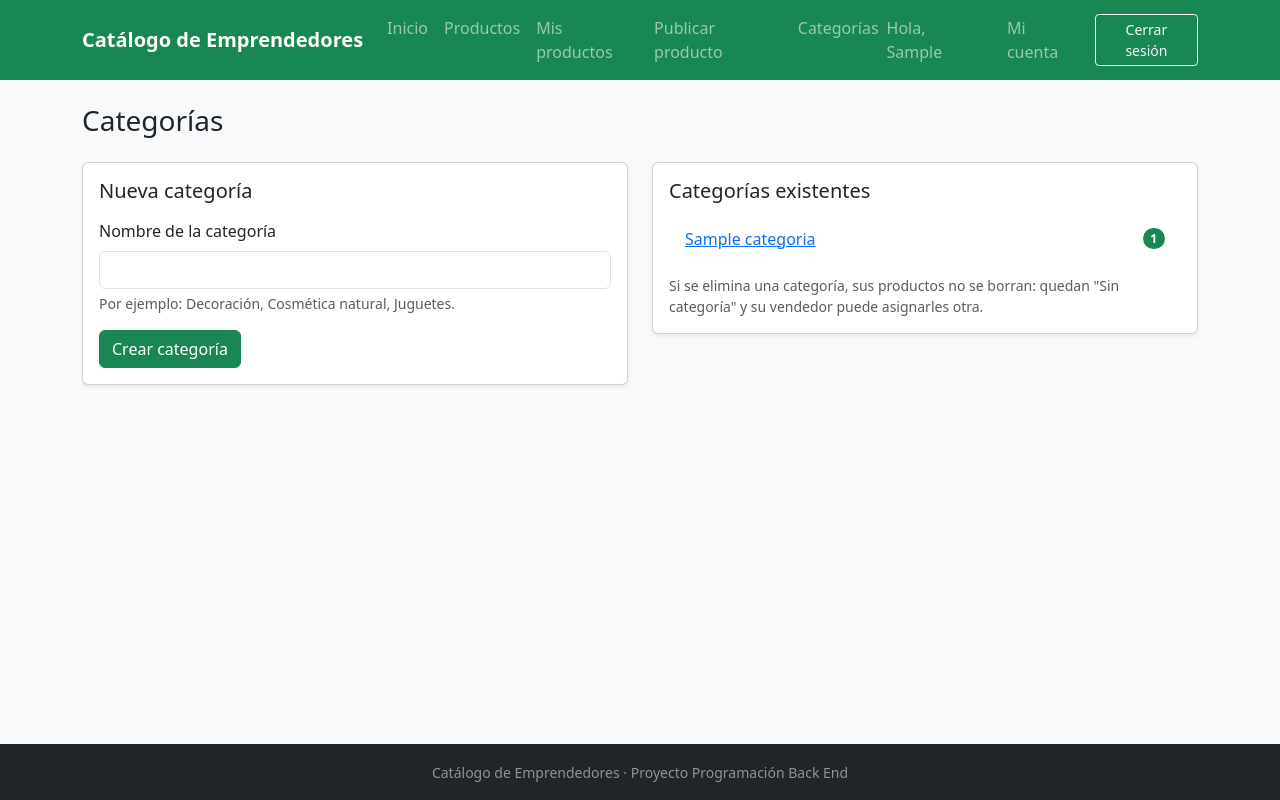
After one commit to jonnett/Emprendimiento_catalogo_productos, a Django app: page /categorias/ in a window 1280 px wide. The commit adds this page. Run offline with Django 5.2, Linux system fonts and the light colour scheme; a user stored in the database is signed in; tables that the repository leaves empty hold one stand-in row (values such as "Sample post").

Commit message:
V1.1.2
Categoria y etiquetas en el formulario, crear categorias y regla al eliminar categoria

```diff
--- a/catalogo/forms.py
+++ b/catalogo/forms.py
@@ -2,7 +2,10 @@ from django import forms
 
 from cuentas.forms import EstiloBootstrapMixin
 
-from .models import Producto
+from .models import Categoria, Etiqueta, Producto
+
+# Lo dejo en una constante para usar el mismo numero en la validacion y en el texto de ayuda.
+MAXIMO_ETIQUETAS = 5
 
 
 class ProductoForm(EstiloBootstrapMixin, forms.ModelForm):
@@ -14,9 +17,28 @@ class ProductoForm(EstiloBootstrapMixin, forms.ModelForm):
     y la fecha la pone auto_now_add.
     """
 
+    # Redefino estos dos campos para controlar como se ven y que opciones muestran.
+    # La categoria es opcional porque el caso dice que un producto puede quedar sin catalogo.
+    # empty_label es el texto de la opcion vacia de la lista.
+    categoria = forms.ModelChoiceField(
+        queryset=Categoria.objects.all(),
+        required=False,
+        empty_label="Sin categoría",
+        label="Categoría",
+    )
+
+    # Las etiquetas las muestro como casillas, que es mas claro que una lista donde hay que apretar Ctrl.
+    etiquetas = forms.ModelMultipleChoiceField(
+        queryset=Etiqueta.objects.all(),
+        required=False,
+        widget=forms.CheckboxSelectMultiple,
+        label="Etiquetas",
+        help_text=f"Elige hasta {MAXIMO_ETIQUETAS} etiquetas.",
+    )
+
     class Meta:
         model = Producto
-        fields = ["nombre", "descripcion", "precio", "stock"]
+        fields = ["nombre", "descripcion", "precio", "stock", "categoria", "etiquetas"]
         labels = {
             "nombre": "Nombre del producto",
             "descripcion": "Descripción",
@@ -63,3 +85,31 @@ class ProductoForm(EstiloBootstrapMixin, forms.ModelForm):
                 raise forms.ValidationError("Ya tienes un producto publicado con ese nombre.")
 
         return nombre
+
+    def clean_etiquetas(self):
+        # Regla del caso: hasta cinco etiquetas por producto.
+        # Aqui ya tengo las etiquetas que marco el usuario y solo cuento cuantas son.
+        etiquetas = self.cleaned_data["etiquetas"]
+        if len(etiquetas) > MAXIMO_ETIQUETAS:
+            raise forms.ValidationError(
+                f"Puedes elegir como máximo {MAXIMO_ETIQUETAS} etiquetas, marcaste {len(etiquetas)}."
+            )
+        return etiquetas
+
+
+class CategoriaForm(EstiloBootstrapMixin, forms.ModelForm):
+    """Formulario para crear categorias desde el sitio."""
+
+    class Meta:
+        model = Categoria
+        fields = ["nombre"]
+        labels = {"nombre": "Nombre de la categoría"}
+        help_texts = {"nombre": "Por ejemplo: Decoración, Cosmética natural, Juguetes."}
+
+    def clean_nombre(self):
+        # Quito espacios de sobra y dejo la primera letra en mayuscula para que el filtro del listado se vea ordenado.
+        # Que no se repita lo revisa solo el ModelForm, porque en el modelo el nombre tiene unique=True.
+        nombre = " ".join(self.cleaned_data["nombre"].split())
+        if len(nombre) < 3:
+            raise forms.ValidationError("El nombre debe tener al menos 3 letras.")
+        return nombre[0].upper() + nombre[1:]
--- /dev/null
+++ b/catalogo/templates/catalogo/categorias.html
@@ -0,0 +1,45 @@
+{% extends "base.html" %}
+
+{% block titulo %}Categorías · Catálogo de Emprendedores{% endblock %}
+
+{% block contenido %}
+<h1 class="h3 mb-4">Categorías</h1>
+
+<div class="row">
+    <div class="col-md-6 mb-4">
+        <div class="card shadow-sm">
+            <div class="card-body">
+                <h2 class="h5 mb-3">Nueva categoría</h2>
+                <form method="post" novalidate>
+                    {% csrf_token %}
+                    {% include "form_campos.html" %}
+                    <button type="submit" class="btn btn-success">Crear categoría</button>
+                </form>
+            </div>
+        </div>
+    </div>
+
+    <div class="col-md-6 mb-4">
+        <div class="card shadow-sm">
+            <div class="card-body">
+                <h2 class="h5 mb-3">Categorías existentes</h2>
+                <ul class="list-group list-group-flush">
+                    {% for categoria in categorias %}
+                        <li class="list-group-item d-flex justify-content-between align-items-center">
+                            {% comment %} Este enlace abre el listado ya filtrado por esta categoria. {% endcomment %}
+                            <a href="{% url 'catalogo:listado' %}?categoria={{ categoria.id }}">{{ categoria.nombre }}</a>
+                            <span class="badge text-bg-success rounded-pill">{{ categoria.total_productos }}</span>
+                        </li>
+                    {% empty %}
+                        <li class="list-group-item text-muted">Todavía no hay categorías.</li>
+                    {% endfor %}
+                </ul>
+                <p class="small text-muted mt-3 mb-0">
+                    Si se elimina una categoría, sus productos no se borran: quedan "Sin categoría"
+                    y su vendedor puede asignarles otra.
+                </p>
+            </div>
+        </div>
+    </div>
+</div>
+{% endblock %}
--- a/catalogo/urls.py
+++ b/catalogo/urls.py
@@ -16,4 +16,5 @@ urlpatterns = [
     path("productos/<int:pk>/editar/", views.editar_producto, name="editar"),
     path("productos/<int:pk>/eliminar/", views.eliminar_producto, name="eliminar"),
     path("mis-productos/", views.mis_productos, name="mis_productos"),
+    path("categorias/", views.categorias, name="categorias"),
 ]
--- a/catalogo/views.py
+++ b/catalogo/views.py
@@ -2,12 +2,12 @@ from django.contrib import messages
 from django.contrib.auth.decorators import login_required
 from django.core.exceptions import PermissionDenied
 from django.core.paginator import Paginator
-from django.db.models import Q
+from django.db.models import Count, Q
 from django.shortcuts import get_object_or_404, redirect, render
 
 from pedidos.models import Pedido
 
-from .forms import ProductoForm
+from .forms import CategoriaForm, ProductoForm
 from .models import Categoria, Producto
 
 
@@ -111,6 +111,10 @@ def crear_producto(request):
             producto = form.save(commit=False)
             producto.vendedor = request.user
             producto.save()
+            # Cuando uso commit=False, Django no guarda las relaciones muchos a muchos,
+            # porque el producto todavia no tenia id. Por eso despues de guardar llamo a save_m2m,
+            # que guarda las etiquetas elegidas en la tabla intermedia. Si me olvido de esto, las etiquetas se pierden.
+            form.save_m2m()
             messages.success(request, f"El producto «{producto.nombre}» fue publicado.")
             return redirect("catalogo:detalle", pk=producto.pk)
         messages.error(request, "No se pudo publicar el producto, revisa los errores del formulario.")
@@ -197,3 +201,22 @@ def mis_productos(request):
         .order_by("-fecha_publicacion", "-id")
     )
     return render(request, "catalogo/mis_productos.html", {"productos": productos})
+
+
+@login_required
+def categorias(request):
+    """Muestra las categorias y deja crear nuevas desde el sitio, en la misma pagina."""
+
+    if request.method == "POST":
+        form = CategoriaForm(request.POST)
+        if form.is_valid():
+            categoria = form.save()
+            messages.success(request, f"La categoría «{categoria.nombre}» fue creada.")
+            return redirect("catalogo:categorias")
+        messages.error(request, "No se pudo crear la categoría, revisa el nombre.")
+    else:
+        form = CategoriaForm()
+
+    # Cuento los productos de cada categoria con annotate, en la misma consulta.
+    lista = Categoria.objects.annotate(total_productos=Count("productos")).order_by("nombre")
+    return render(request, "catalogo/categorias.html", {"form": form, "categorias": lista})
--- a/cuentas/forms.py
+++ b/cuentas/forms.py
@@ -13,8 +13,15 @@ class EstiloBootstrapMixin:
 
     def __init__(self, *args, **kwargs):
         super().__init__(*args, **kwargs)
+        # Bootstrap usa una clase distinta segun el tipo de campo, por eso reviso el widget de cada uno.
+        # Las casillas de varias opciones van primero porque tambien son un tipo de Select por dentro.
         for campo in self.fields.values():
-            campo.widget.attrs["class"] = "form-control"
+            if isinstance(campo.widget, forms.CheckboxSelectMultiple):
+                campo.widget.attrs["class"] = "form-check-input"
+            elif isinstance(campo.widget, forms.Select):
+                campo.widget.attrs["class"] = "form-select"
+            else:
+                campo.widget.attrs["class"] = "form-control"
 
 
 class RegistroForm(EstiloBootstrapMixin, UserCreationForm):
--- a/templates/base.html
+++ b/templates/base.html
@@ -26,6 +26,7 @@ Uso Bootstrap desde CDN para tener un diseño ordenado sin escribir mucho CSS.
                     {% if user.is_authenticated %}
                         <li class="nav-item"><a class="nav-link" href="{% url 'catalogo:mis_productos' %}">Mis productos</a></li>
                         <li class="nav-item"><a class="nav-link" href="{% url 'catalogo:crear' %}">Publicar producto</a></li>
+                        <li class="nav-item"><a class="nav-link" href="{% url 'catalogo:categorias' %}">Categorías</a></li>
                     {% endif %}
                 </ul>
                 {% comment %}
--- a/templates/form_campos.html
+++ b/templates/form_campos.html
@@ -12,7 +12,22 @@ Los errores generales son los que no pertenecen a un campo, por ejemplo usuario
 {% for campo in form %}
     <div class="mb-3">
         <label for="{{ campo.id_for_label }}" class="form-label">{{ campo.label }}</label>
-        {{ campo }}
+        {% comment %}
+        Si el campo es de casillas, como las etiquetas, dibujo cada opcion en linea para que se lea mejor.
+        widget_type me dice el tipo de campo sin tener que revisarlo en Python.
+        {% endcomment %}
+        {% if campo.widget_type == "checkboxselectmultiple" %}
+            <div>
+                {% for opcion in campo %}
+                    <div class="form-check form-check-inline">
+                        {{ opcion.tag }}
+                        <label class="form-check-label" for="{{ opcion.id_for_label }}">{{ opcion.choice_label }}</label>
+                    </div>
+                {% endfor %}
+            </div>
+        {% else %}
+            {{ campo }}
+        {% endif %}
         {% if campo.help_text %}
             <div class="form-text">{{ campo.help_text|safe }}</div>
         {% endif %}
```
Also changed, not shown: README.md.
